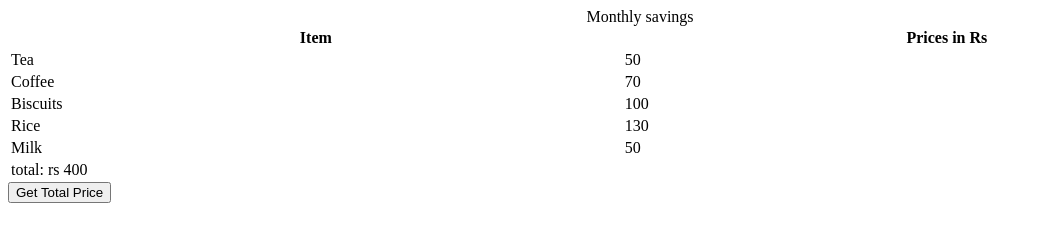
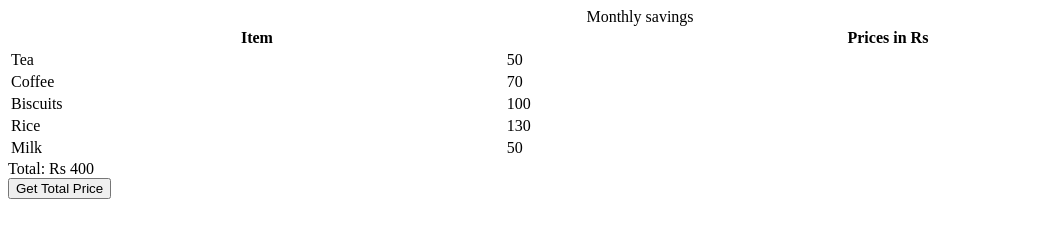
Before and after one commit to acciojob/grofers-checkout-Gulvaiz, a website: page main.html in a window 1280 px wide. Both pictures are taken after a click on the button "Get Total Price". Shown: the whole page, without its empty margins (0-1042 px from the left). Drawn offline with Linux system fonts and the light colour scheme.

Commit message:
created a submission

```diff
--- a/main.html
+++ b/main.html
@@ -37,6 +37,7 @@
       <td class="price">50</td>
     </tr>
   </table>
+	  <div id="ans"></div>
     <script type="text/javascript" src="./script.js">
 </script>
 
--- a/script.js
+++ b/script.js
@@ -9,11 +9,9 @@ const getSum = () => {
 	prices.forEach((price) => {
 		 sum+=parseInt(price.innerText)
 	})
-	let table = document.querySelector("table")
-	let newRow = table.insertRow()
-	let priceCell = newRow.insertCell()
-	priceCell.colspan = 2
-	priceCell.innerText = `total: rs ${sum}`
+	    let ansDiv = document.getElementById("ans");
+    ansDiv.innerText = `Total: Rs ${sum}`;
+
 };
 
 getSumBtn.addEventListener("click", getSum);
```
